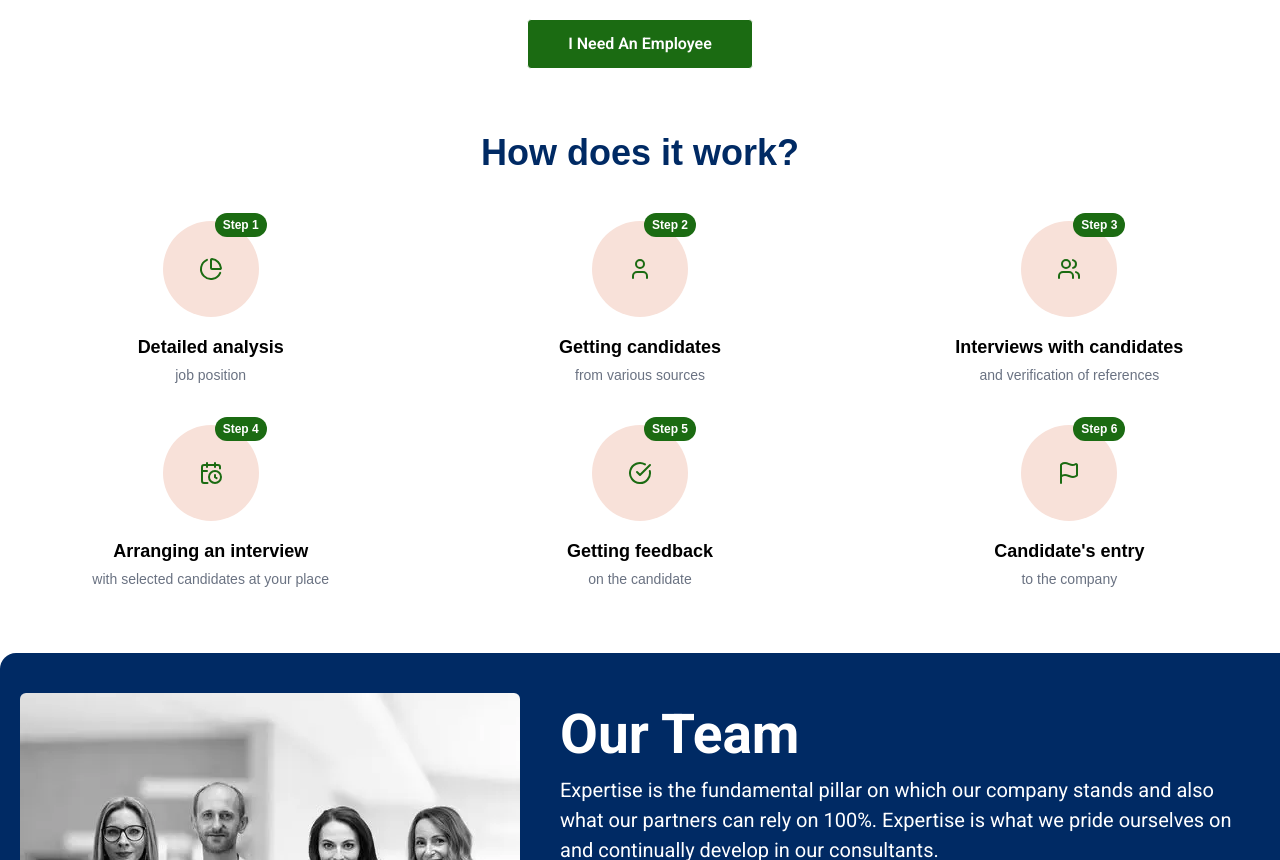
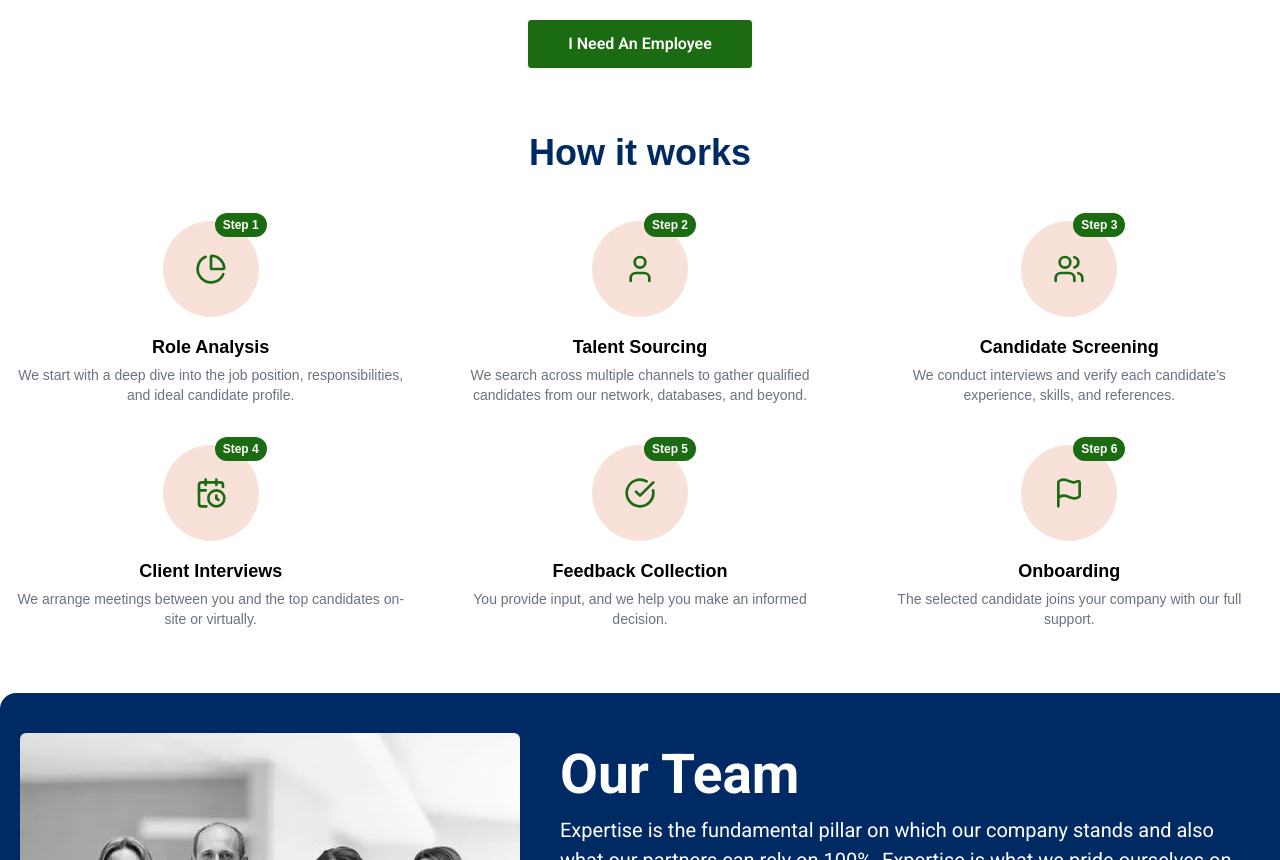
Before and after one commit to jihansofts/Connect-Europe, a Next.js app: page /recruiting in a window 1280 px wide. Shown: the part 1940-2800 px from the top of the page. Built offline with nearby package versions, Linux system fonts and the light colour scheme.

Commit message:
update more content

```diff
--- a/src/common/AboutBanner.tsx
+++ b/src/common/AboutBanner.tsx
@@ -35,7 +35,7 @@ export default function AboutBanner({ image, title, subtitle, desc }: Props) {
             <Link
               href="/about"
               className="border border-white text-white hover:bg-primary hover:border-heading cursor-pointer duration-200 capitalize px-10 py-3 font-semibold rounded font-sans">
-              More About Trigone
+              More About Us
             </Link>
           </div>
         </div>
--- a/src/common/Navbar.tsx
+++ b/src/common/Navbar.tsx
@@ -3,7 +3,7 @@ import React, { useState } from "react";
 
 import { motion, AnimatePresence } from "framer-motion";
 import Image from "next/image";
-import { Menu, X, ChevronRight } from "lucide-react";
+import { Menu, X, Facebook, Instagram, Linkedin } from "lucide-react";
 
 import Link from "next/link";
 const navItem = [
@@ -24,7 +24,6 @@ export default function Navbar() {
       <div className="fixed top-0 left-0 right-0 p-4 lg:px-16 md:px-10 sm:px-5 px-5 flex gap-x-5 justify-between items-center bg-primary shadow-md">
         <div className="flex space-x-2 text-white">
           <Menu className="cursor-pointer" onClick={() => setOpen(true)} />
-          <span>Menu</span>
         </div>
         <Link href="/">
           <Image
@@ -63,7 +62,14 @@ export default function Navbar() {
               transition={{ type: "tween" }}
               className="fixed top-0 left-0 h-full w-[300px] bg-primary shadow-lg z-50 p-6">
               <div className="flex justify-between items-center mb-8">
-                <h2 className="text-xl text-white font-semibold">Menu</h2>
+                {/* <h2 className="text-xl text-white font-semibold">Connect Europe</h2> */}
+                <Image
+                  src="/logo.png"
+                  alt="logo"
+                  width={100}
+                  height={100}
+                  className="cursor-pointer"
+                />
                 <X
                   className="cursor-pointer text-white"
                   onClick={() => setOpen(false)}
@@ -71,7 +77,18 @@ export default function Navbar() {
               </div>
 
               <div className="h-full flex items-center justify-center">
-                <ul className="space-y-4 flex flex-col items-end">
+                <ul className="space-y-4 flex flex-col items-center">
+                  <div className="flex justify-center items-center">
+                    <div className="w-10 h-10 bg-heading p-2 rounded-full flex items-center hover:bg-primary duration-200 cursor-pointer justify-center">
+                      <Facebook className="text-white" />
+                    </div>
+                    <div className="w-10 h-10 bg-heading p-2 rounded-full flex items-center hover:bg-primary duration-200 cursor-pointer justify-center ml-2">
+                      <Instagram className="text-white" />
+                    </div>
+                    <div className="w-10 h-10 bg-heading p-2 rounded-full flex items-center hover:bg-primary duration-200 cursor-pointer justify-center ml-2">
+                      <Linkedin className="text-white" />
+                    </div>
+                  </div>
                   {navItem.map((item, index) => (
                     <li key={index}>
                       <Link
@@ -79,7 +96,7 @@ export default function Navbar() {
                         onClick={() => setOpen(false)}
                         className="text-xl font-bold text-white hover:text-heading">
                         {item.name}
-                        <ChevronRight className="inline ml-2" />
+                        {/* <ChevronRight className="inline ml-2" /> */}
                       </Link>
                     </li>
                   ))}
--- a/src/common/StepItem.tsx
+++ b/src/common/StepItem.tsx
@@ -12,7 +12,7 @@ const StepItem: React.FC<StepItemProps> = ({ icon, step, title, subtitle }) => {
     <div className="flex flex-col items-center text-center relative">
       {/* Icon circle */}
       <div className="w-24 h-24 bg-[#f8e1d9] rounded-full flex items-center justify-center mb-4 relative">
-        <div className="text-primary text-3xl">{icon}</div>
+        <div className="text-primary text-[30px]">{icon}</div>
 
         {/* Step badge */}
         <div className="absolute -top-2 -right-2 bg-primary text-white text-xs font-semibold px-2 py-1 rounded-full">
--- a/src/components/ContactPages/Contact.tsx
+++ b/src/components/ContactPages/Contact.tsx
@@ -4,13 +4,17 @@ import Image from "next/image";
 export default function Contact() {
   return (
     <section className="bg-primary py-20">
-      <div className="container px-5 max-w-7xl mx-auto mt-20">
-        <h1 className="text-[55px] capitalize font-bold text-center text-white font-sans">
-          We can help you anywhere in Slovakia
-        </h1>
-        <p className="text-white font-normal text-center font-sans text-[20px]">
-          We will find you suitable candidates
-        </p>
+      <div className="container px-5 max-w-7xl  mx-auto mt-20">
+        <div className="flex flex-col items-center max-w-4xl mx-auto space-y-5">
+          <h1 className="text-[55px] capitalize font-bold text-center text-white font-sans">
+            We’re Where You Need Us
+          </h1>
+          <p className="text-white   font-normal text-center font-sans text-[20px]">
+            Connect Europe has you covered. Our network of experienced
+            consultants spans the entire country, providing local support with
+            European-level expertise.
+          </p>
+        </div>
         <div className="flex justify-center max-w-[700px] items-center mx-auto mt-10">
           <Image
             src="/images/contact1.png"
--- a/src/components/ContactPages/ContactArea.tsx
+++ b/src/components/ContactPages/ContactArea.tsx
@@ -1,5 +1,5 @@
 import React from "react";
-import { Facebook, Linkedin } from "lucide-react";
+import { Facebook, Instagram, Linkedin } from "lucide-react";
 
 export default function ContactArea() {
   return (
@@ -9,9 +9,12 @@ export default function ContactArea() {
           {/* Left Column - Contact Form */}
           <div className="space-y-6">
             <h1 className="text-[24px] font-bold text-heading">
-              In what area can we help you?
+              How Can We Help You?
             </h1>
-
+            <p className="text-sm text-gray-600">
+              Whether you&apos;re looking for your next great hire or exploring
+              recruitment solutions, we’re here to assist.
+            </p>
             <div className="space-y-4">
               <div className="space-y-4">
                 <div className="flex flex-col">
@@ -94,14 +97,15 @@ export default function ContactArea() {
                 className="h-4 w-4 text-blue-600 rounded border-gray-300 focus:ring-blue-500"
               />
               <label htmlFor="consent" className="ml-2 text-sm text-gray-700">
-                I consent to the processing of personal data
+                I consent to the processing of my personal data in accordance
+                with GDPR.
               </label>
             </div>
 
             <div className="pt-4 border-t border-gray-200">
               <button className="bg-primary hover:bg-heading cursor-pointer text-white px-6 py-3 rounded-md font-semibold transition-all">
                 {" "}
-                Send To
+                Send Request
               </button>
             </div>
           </div>
@@ -118,7 +122,12 @@ export default function ContactArea() {
               </p> */}
               <address className="not-italic  cursor-pointer space-y-1 mt-20 ">
                 <p className="text-heading font-bold text-[20px]">
-                  📧 Get in Touch by Email
+                  📧Get in Touch
+                </p>
+                <p className="text-[16px] text-gray-600">
+                  {" "}
+                  Fill out the form below, and a member of our team will get
+                  back to you shortly.
                 </p>
                 <a
                   href="mailto:contact@connecteurope.agency"
@@ -161,6 +170,11 @@ export default function ContactArea() {
                   <Linkedin className="w-5 h-5 text-white" />
                 </span>
               </div>
+              <div className="p-5 bg-primary rounded-full hover:bg-heading duration-200 cursor-pointer w-8 h-8 flex items-center justify-center">
+                <span className="">
+                  <Instagram className="text-white" />
+                </span>
+              </div>
             </div>
           </div>
         </div>
--- a/src/components/GetEmloyeePages/StepsSection.tsx
+++ b/src/components/GetEmloyeePages/StepsSection.tsx
@@ -11,34 +11,39 @@ import {
 
 const steps = [
   {
-    icon: <PieChart />,
-    title: "Detailed analysis",
-    subtitle: "job position",
+    icon: <PieChart className="w-8 h-8" />,
+    title: "Role Analysis",
+    subtitle:
+      " We start with a deep dive into the job position, responsibilities, and ideal candidate profile.",
   },
   {
-    icon: <User />,
-    title: "Getting candidates",
-    subtitle: "from various sources",
+    icon: <User className="w-8 h-8" />,
+    title: " Talent Sourcing",
+    subtitle:
+      " We search across multiple channels to gather qualified candidates from our network, databases, and beyond.",
   },
   {
-    icon: <Users />,
-    title: "Interviews with candidates",
-    subtitle: "and verification of references",
+    icon: <Users className="w-8 h-8" />,
+    title: "Candidate Screening",
+    subtitle:
+      "We conduct interviews and verify each candidate’s experience, skills, and references.",
   },
   {
-    icon: <CalendarClock />,
-    title: "Arranging an interview",
-    subtitle: "with selected candidates at your place",
+    icon: <CalendarClock className="w-8 h-8" />,
+    title: "Client Interviews",
+    subtitle:
+      " We arrange meetings between you and the top candidates on-site or virtually.",
   },
   {
-    icon: <CheckCircle />,
-    title: "Getting feedback",
-    subtitle: "on the candidate",
+    icon: <CheckCircle className="w-8 h-8" />,
+    title: "Feedback Collection",
+    subtitle: " You provide input, and we help you make an informed decision.",
   },
   {
-    icon: <Flag />,
-    title: "Candidate's entry",
-    subtitle: "to the company",
+    icon: <Flag className="w-8 h-8" />,
+    title: "Onboarding",
+    subtitle:
+      " The selected candidate joins your company with our full support.",
   },
 ];
 
@@ -47,7 +52,7 @@ export default function StepsSection() {
     <section className="bg-white py-16 px-4">
       <div className="max-w-7xl mx-auto">
         <h2 className="text-3xl text-heading md:text-4xl font-bold text-center mb-12">
-          How does it work?
+          How it works
         </h2>
 
         <div className="grid grid-cols-1 sm:grid-cols-2 lg:grid-cols-3 gap-10">
```
Also changed, not shown: src/components/GetEmloyeePages/GetServices.tsx (+11 -12 lines).
